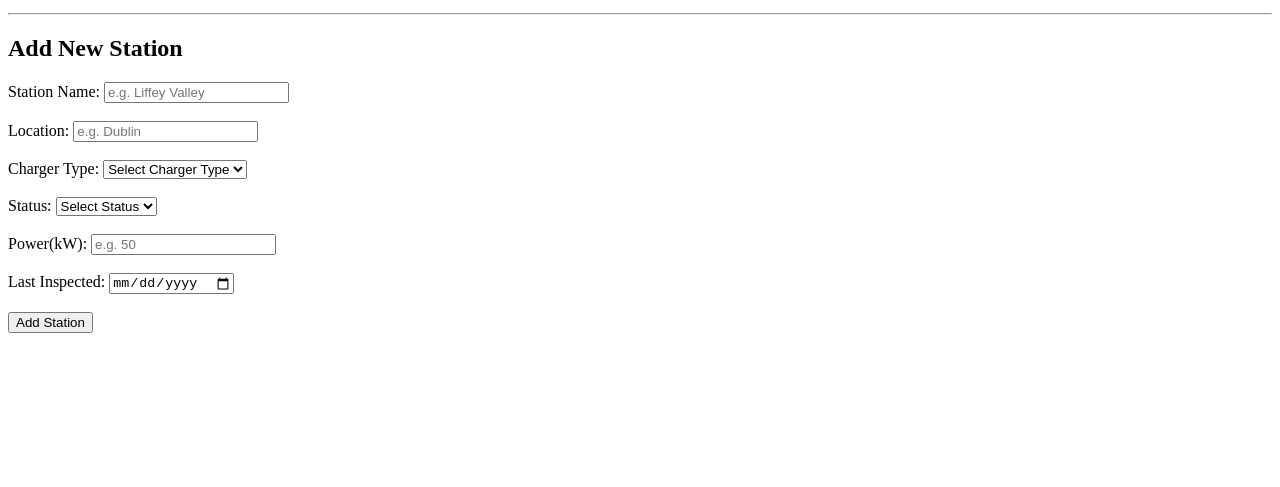
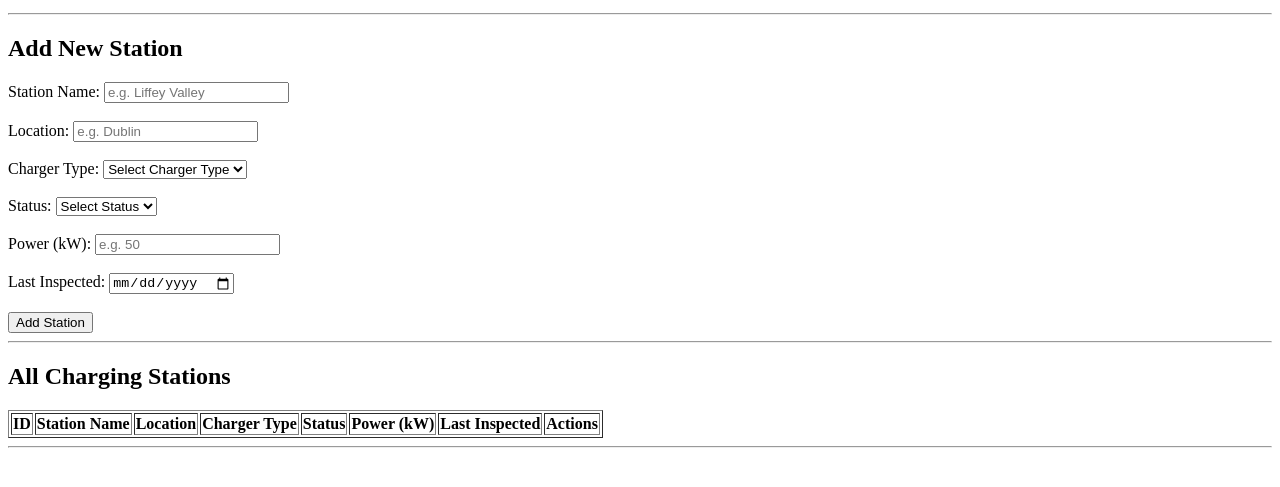
Before and after one commit to sangeethashankar03/ev_charging_management_system, a plain HTML site: page frontend/index.html in a window 1280 px wide. Shown: the part 101-588 px from the top of the page. Drawn offline with Linux system fonts and the light colour scheme.

Commit message:
Added a table to display all charging stations

```diff
--- a/frontend/index.html
+++ b/frontend/index.html
@@ -21,7 +21,8 @@
 
         <label>Charger Type:</label>
         <select id="type">
-            <option value="">Select Charger Type</option>
+            <option value="">
+                Select Charger Type</option>
             <option>Fast</option>
             <option>Rapid</option>
             <option>Standard</option>
@@ -37,7 +38,7 @@
         </select>
         <br><br>
 
-        <label>Power(kW):</label>
+        <label>Power (kW):</label>
         <input type="number" id="power" placeholder="e.g. 50">
         <br><br>
 
@@ -47,5 +48,28 @@
 
         <button onclick="addStation()">Add Station</button>
 
+        <hr>
+
+        <h2>All Charging Stations</h2>
+
+        <table border="1">
+            <thead>
+                <tr>
+                    <th>ID</th>
+                    <th>Station Name</th>
+                    <th>Location</th>
+                    <th>Charger Type</th>
+                    <th>Status</th>
+                    <th>Power (kW)</th>
+                    <th>Last Inspected</th>
+                    <th>Actions</th>
+                </tr>
+            </thead>
+            <tbody id="stationsTable">
+            </tbody>
+        </table>
+
+        <hr>
+
     </body>
 </html>
```
